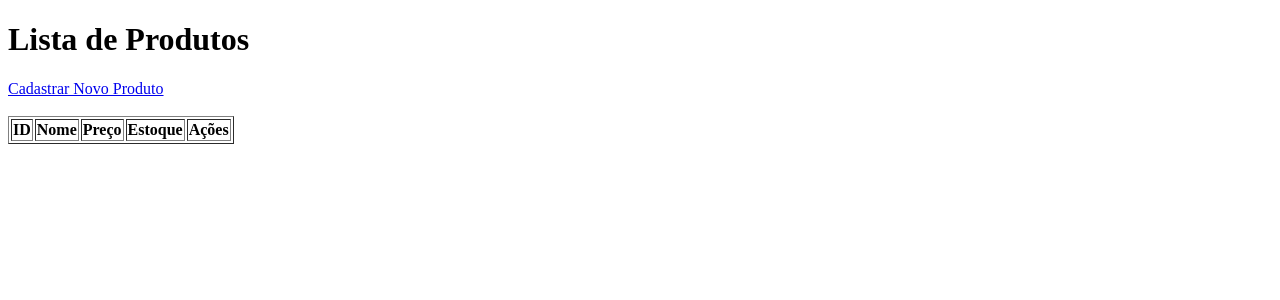
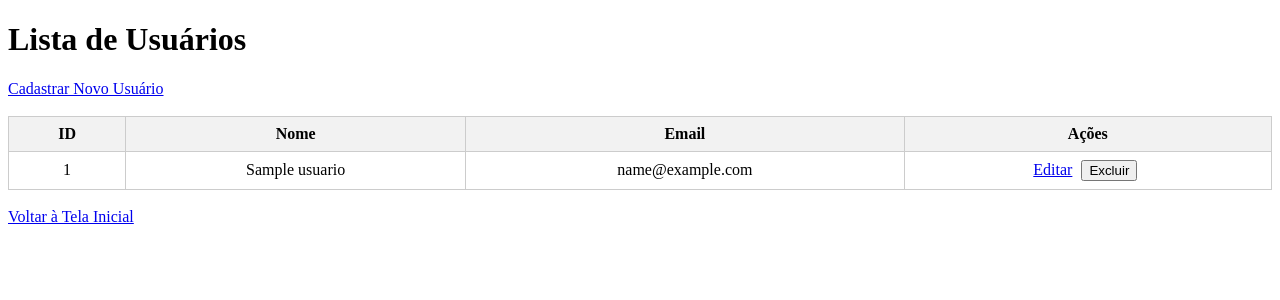
Before and after one commit to Arthuranjo/sistema-de-gerenciamento, a FastAPI app: page /usuarios/pagina in a window 1280 px wide. Shown: the top 300 px of the page. Run offline with FastAPI, Linux system fonts and the light colour scheme; tables that the repository leaves empty or names only in its code hold one stand-in row (values such as "Sample post"); lists and menus that the app fills with data are empty.

Commit message:
codigo funcionado

```diff
--- a/templates/home.html
+++ b/templates/home.html
@@ -1,10 +1,10 @@
-<!-- templates/home.html -->
+
 <!DOCTYPE html>
 <html lang="pt-BR">
 <head>
     <meta charset="UTF-8">
     <title>Sistema de Gerenciamento</title>
-    <link rel="stylesheet" href="/static/style.css"> <!-- Opcional -->
+    <link rel="stylesheet" href="/static/style.css">
     <style>
         body {
             font-family: Arial, sans-serif;
--- a/templates/produtos/editar.html
+++ b/templates/produtos/editar.html
@@ -26,6 +26,6 @@
 
     <br>
     <a href="/produtos/pagina">Voltar para a lista</a>
-    <a href="home.html">voltar a tela de inicio</a>
+    <a href="/">voltar a tela de inicio</a>
 </body>
 </html>
--- a/templates/produtos/formulario.html
+++ b/templates/produtos/formulario.html
@@ -26,6 +26,6 @@
 
     <br>
     <a href="/produtos/pagina">Ver todos os produtos</a>
-    <a href="home.html">voltar a tela de inicio</a>
+    <a href="/">voltar a tela de inicio</a>
 </body>
 </html>
--- a/templates/produtos/listar.html
+++ b/templates/produtos/listar.html
@@ -35,7 +35,10 @@
                 </td>
             </tr>
             {% endfor %}
+
+            <a href="/">voltar a tela de inicio</a>
         </tbody>
     </table>
+
 </body>
 </html>
--- a/templates/usuarios/listar.html
+++ b/templates/usuarios/listar.html
@@ -2,40 +2,69 @@
 <html lang="pt-br">
 <head>
     <meta charset="UTF-8">
-    <title>Lista de Produtos</title>
+    <title>Lista de Usuários</title>
+    <style>
+        table {
+            border-collapse: collapse;
+            width: 100%;
+        }
+
+        th, td {
+            padding: 8px 12px;
+            border: 1px solid #ccc;
+            text-align: center;
+        }
+
+        th {
+            background-color: #f2f2f2;
+        }
+
+        form {
+            display: inline;
+        }
+
+        .botoes a, .botoes button {
+            margin-right: 5px;
+        }
+    </style>
 </head>
 <body>
-    <h1>Lista de Produtos</h1>
+    <h1>Lista de Usuários</h1>
 
-    <a href="/produtos/formulario">Cadastrar Novo Produto</a>
+    <a href="/usuarios/formulario">Cadastrar Novo Usuário</a>
     <br><br>
 
-    <table border="1">
+    <table>
         <thead>
             <tr>
                 <th>ID</th>
                 <th>Nome</th>
-                <th>Preço</th>
-                <th>Estoque</th>
+                <th>Email</th>
                 <th>Ações</th>
             </tr>
         </thead>
         <tbody>
-            {% for produto in produtos %}
+            {% for usuario in usuarios %}
             <tr>
-                <td>{{ produto.id }}</td>
-                <td>{{ produto.nome }}</td>
-                <td>R$ {{ "%.2f"|format(produto.preco) }}</td>
-                <td>{{ produto.estoque }}</td>
-                <td>
-                    <a href="/produtos/formulario_editar/{{ produto.id }}">Editar</a> |
-                    <form method="post" action="/produtos/deletar/{{ produto.id }}" style="display:inline;">
-                        <button type="submit" onclick="return confirm('Tem certeza que deseja excluir?')">Excluir</button>
+                <td>{{ usuario.id }}</td>
+                <td>{{ usuario.nome }}</td>
+                <td>{{ usuario.email }}</td>
+                <td class="botoes">
+                    <a href="/usuarios/formulario_editar/{{ usuario.id }}">Editar</a>
+                    <form method="post" action="/usuarios/deletar/{{ usuario.id }}">
+                        <button type="submit" onclick="return confirm('Tem certeza que deseja excluir este usuário?')">Excluir</button>
                     </form>
                 </td>
+            </tr>
+            {% else %}
+            <tr>
+                <td colspan="4">Nenhum usuário cadastrado.</td>
             </tr>
             {% endfor %}
         </tbody>
     </table>
+
+    <br>
+    <a href="/">Voltar à Tela Inicial</a>
 </body>
 </html>
```
Also changed, not shown: routes/usuario_routes.py (+41 -5 lines), templates/usuarios/editar.html (deleted, +0 -31 lines), templates/usuarios/formulario.html (+21 -11 lines).
